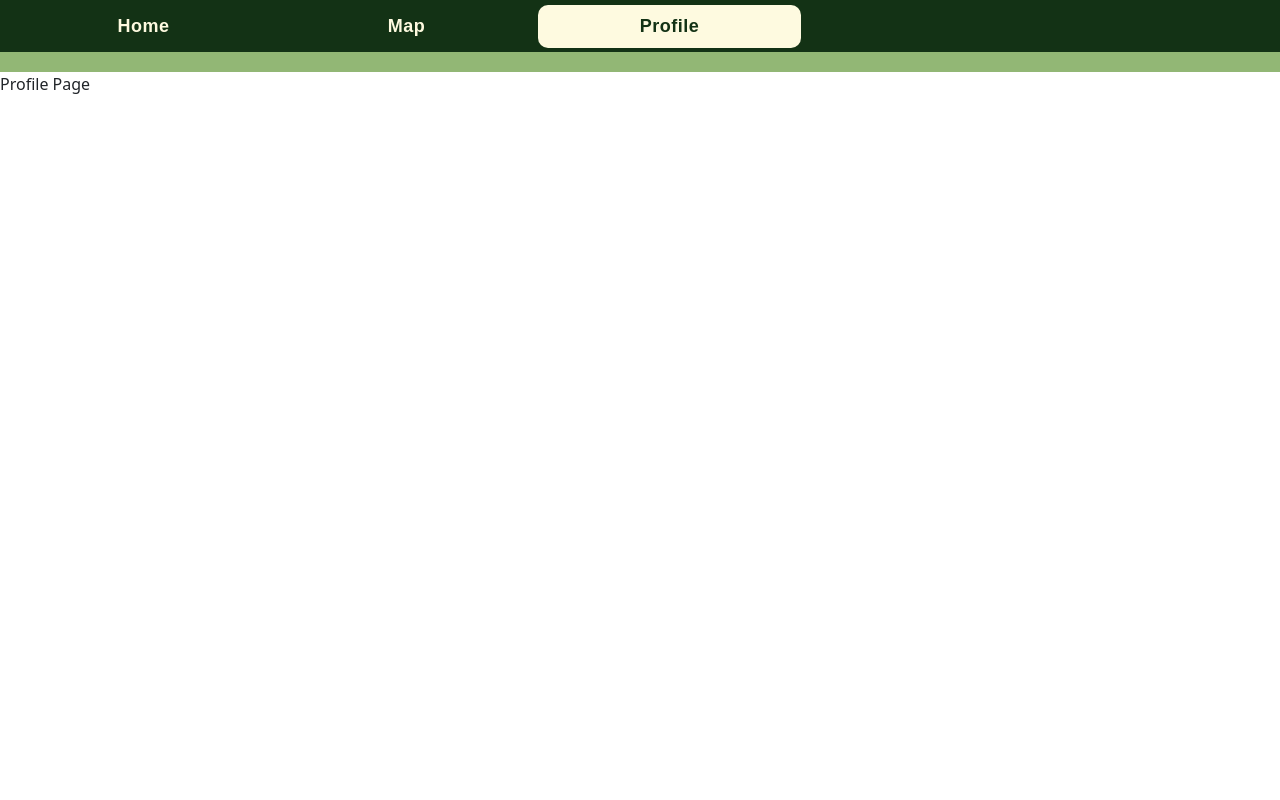
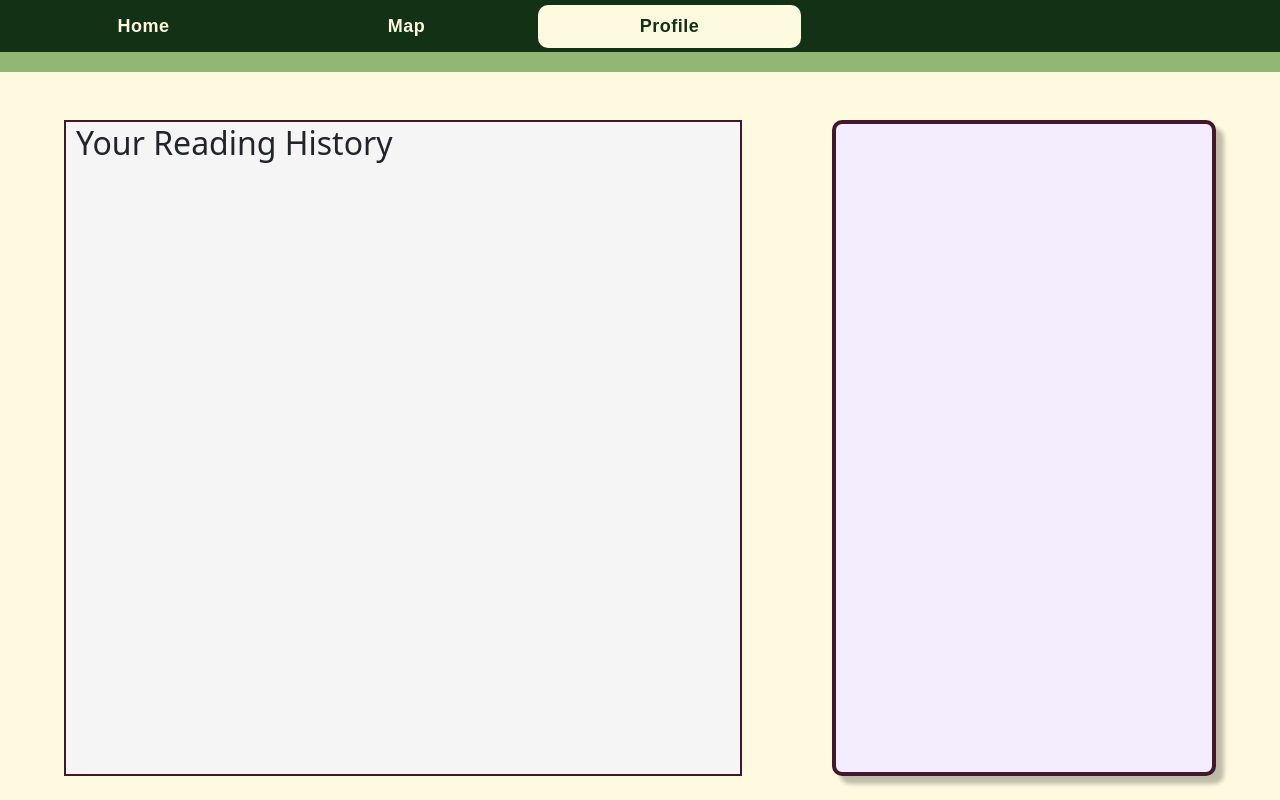
Before and after one commit to PsychoX21/Library-Management-Frontend, a React (Vite) app in the folder Central Library/: page /profile in a window 1280 px wide. Built offline with nearby package versions, Linux system fonts and the light colour scheme.

Commit message:
map page done,  profile page started

```diff
--- /dev/null
+++ b/Central Library/src/MapPage.css
@@ -0,0 +1,18 @@
+.mappage{
+    height: 100vh;
+    width: 100vw;
+    background-color: #E4F8FF;
+}
+
+.mapimg{
+    height: 88vh;
+    width: 80vw;
+}
+
+.mapimgdiv{
+    margin: 0vh 10vw;
+}
+
+.maphead{
+    margin: 20px 0px;
+}
--- a/Central Library/src/MapPage.jsx
+++ b/Central Library/src/MapPage.jsx
@@ -1,11 +1,15 @@
 import React from 'react'
 import { Navbar } from './components/Navbar'
+import './MapPage.css'
 
 export const MapPage = () => {
   return (
-    <>
+    <div className='mappage'>
         <Navbar page="map"/>
-        Map Page
-    </>
+        <h2 className='maphead'></h2>
+        <div className='mapimgdiv'>
+          <img className='mapimg' src="src/assets/map.png" alt="iitblogorfomer"/>
+        </div>
+    </div>
   )
 }
--- /dev/null
+++ b/Central Library/src/components/ProfilePage.css
@@ -0,0 +1,33 @@
+.profpage{
+    background-color: #FEFAE0;
+    height: 100vh;
+    width: 100vw;
+}
+
+.historycont{
+    position: absolute;
+    left: 5vw;
+    top: 15vh;
+    height: 82vh;
+    width: 53vw;
+    background-color: #F5F5F5;
+    border: 2px solid #43182F
+
+
+}
+
+.infocont{
+    position: absolute;
+    right: 5vw;
+    top: 15vh;
+    height: 82vh;
+    width: 30vw;
+    background-color: #F4EDFD;
+    border: 4px solid #43182F;
+    border-radius: 10px;
+    box-shadow: 8px 8px 4px 0px #00000040;
+}
+
+.historyheading{
+    margin:2px 10px;
+}
--- a/Central Library/src/components/ProfilePage.jsx
+++ b/Central Library/src/components/ProfilePage.jsx
@@ -1,10 +1,17 @@
 import React from 'react'
 import { Navbar } from './Navbar'
+import './ProfilePage.css'
+
 export const ProfilePage = () => {
   return (
-    <>
-    <Navbar page="profile"/>
-    Profile Page
-    </>
+    <div className='profpage'>
+      <Navbar page="profile"/>
+      <div className="historycont">
+        <h2 className='historyheading'> Your Reading History</h2>
+      </div>
+      <div className="infocont">
+
+      </div>
+    </div>
   )
 }
```
Also changed, not shown: Central Library/src/assets/map.png (added).
